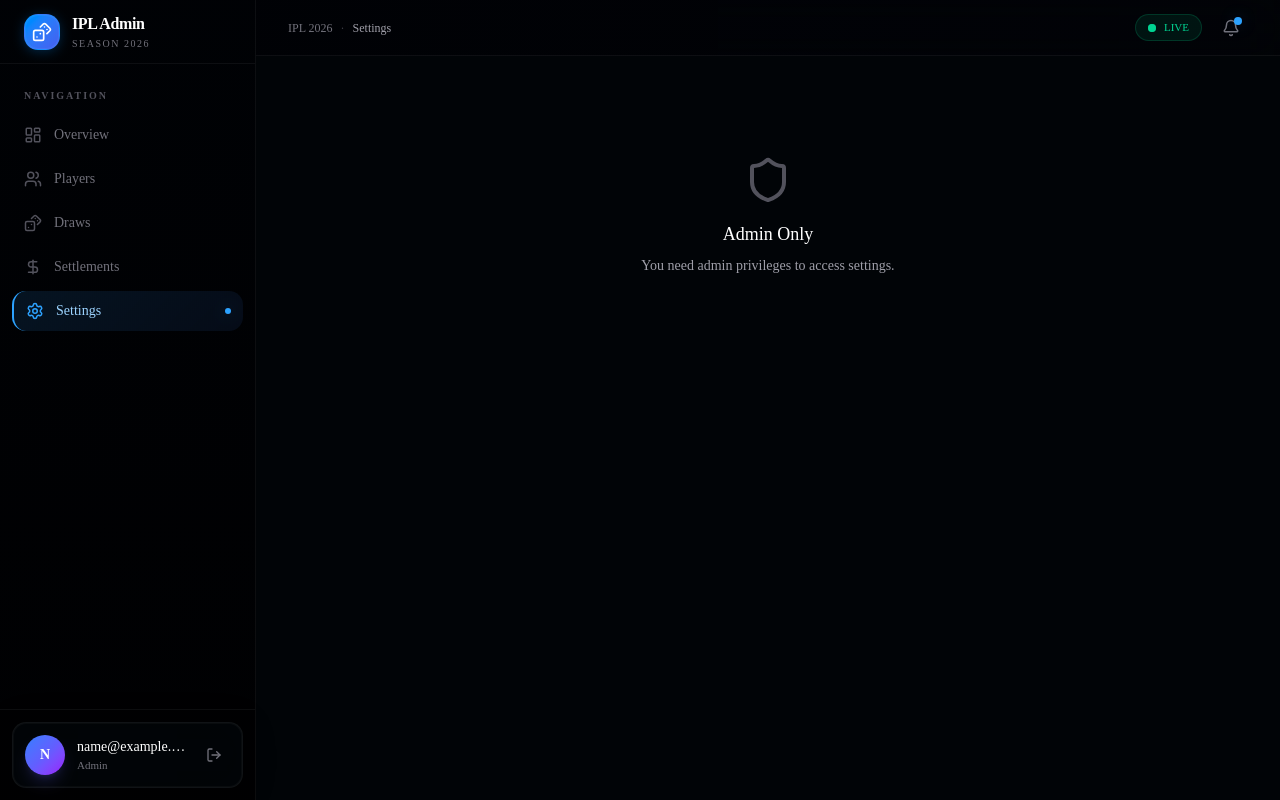
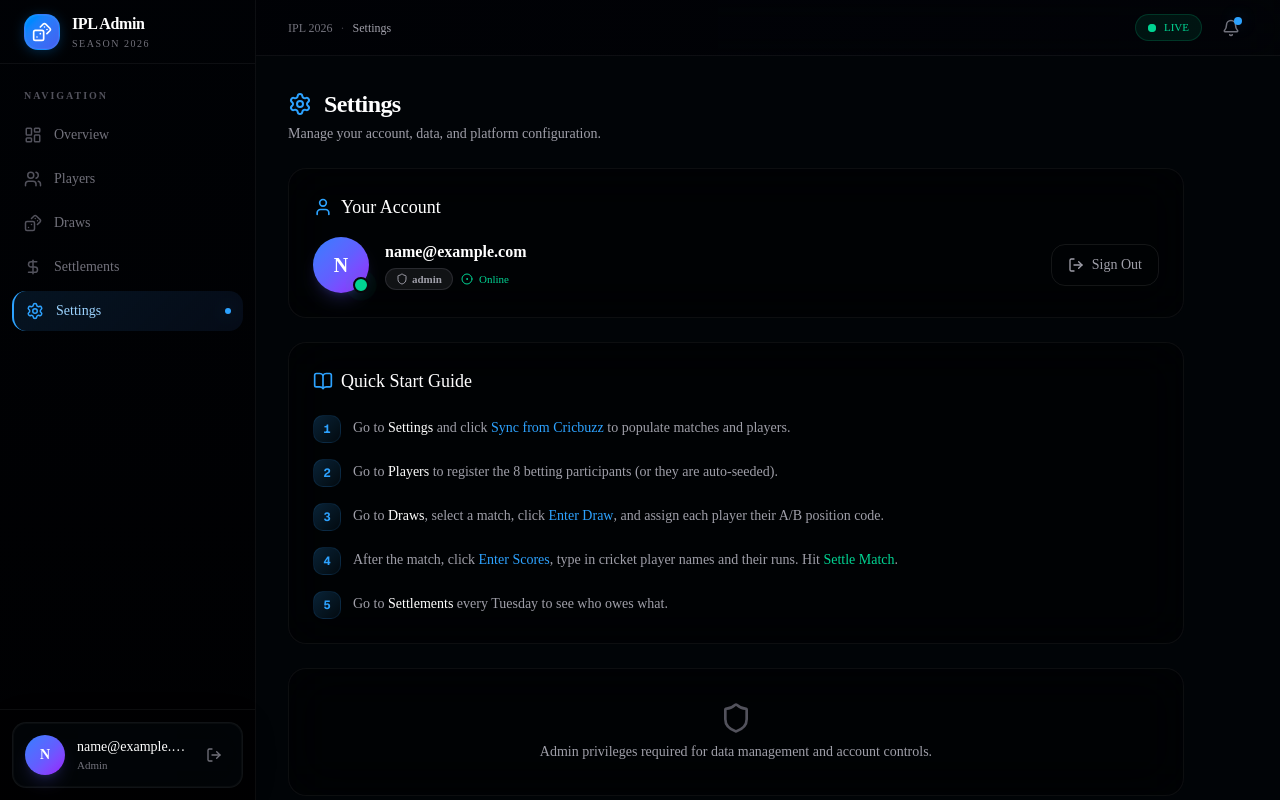
Before and after one commit to tnsmokedist/ipl-score, a Next.js app in the folder frontend/: page /dashboard/settings in a window 1280 px wide. Built offline with nearby package versions, Linux system fonts and the light colour scheme; sample sign-in values are in the browser's storage.

Commit message:
feat: logout to homepage, user account in settings, move quick guide to settings

```diff
--- a/frontend/src/app/dashboard/page.tsx
+++ b/frontend/src/app/dashboard/page.tsx
@@ -83,27 +83,6 @@
           </div>
         ))}
       </div>
-
-      {/* Quick Start Guide */}
-      <div className="rounded-2xl card-glass p-6">
-        <h2 className="text-lg font-semibold text-white mb-5">Quick Start Guide</h2>
-        <div className="space-y-4">
-          {[
-            { step: 1, text: <>Go to <span className="text-white font-medium">Settings</span> and click <span className="text-primary font-medium">Sync Mock Data</span> to populate matches and players.</> },
-            { step: 2, text: <>Go to <span className="text-white font-medium">Players</span> to register the 8 betting participants (or they are auto-seeded).</> },
-            { step: 3, text: <>Go to <span className="text-white font-medium">Draws</span>, select a match, click <span className="text-primary font-medium">Enter Draw</span>, and assign each player their A/B position code.</> },
-            { step: 4, text: <>After the match, click <span className="text-primary font-medium">Enter Scores</span>, type in cricket player names and their runs. Hit <span className="text-emerald-400 font-medium">Settle Match</span>.</> },
-            { step: 5, text: <>Go to <span className="text-white font-medium">Settlements</span> every Tuesday to see who owes what.</> },
-          ].map(({ step, text }) => (
-            <div key={step} className="flex items-start gap-3 text-sm">
-              <span className="flex h-7 w-7 shrink-0 items-center justify-center rounded-lg bg-gradient-to-br from-primary/20 to-primary/5 text-primary text-xs font-bold border border-primary/10 score-display">
-                {step}
-              </span>
-              <p className="text-zinc-400 leading-relaxed pt-0.5">{text}</p>
-            </div>
-          ))}
-        </div>
-      </div>
     </div>
   );
 }
--- a/frontend/src/app/dashboard/settings/page.tsx
+++ b/frontend/src/app/dashboard/settings/page.tsx
@@ -3,10 +3,13 @@
 import { useState, useEffect } from 'react';
 import { api } from '@/lib/api';
 import { useAuth } from '@/hooks/useAuth';
-import { Settings, Key, Database, Loader2, CheckCircle2, UserPlus, Shield, Eye, Trash2, RotateCcw } from 'lucide-react';
+import {
+  Settings, Key, Database, Loader2, CheckCircle2, UserPlus, Shield, Eye, Trash2, RotateCcw,
+  User, LogOut, BookOpen, CircleDot
+} from 'lucide-react';
 
 export default function SettingsPage() {
-  const { isAdmin } = useAuth();
+  const { user, isAdmin, logout } = useAuth();
   const [syncing, setSyncing] = useState(false);
   const [syncSuccess, setSyncSuccess] = useState(false);
 
@@ -67,23 +70,93 @@
     try { await api.delete(`/api/auth/accounts/${id}`); setDeleteId(null); fetchAccounts(); } catch (e) { console.error(e); }
   };
 
-  if (!isAdmin) {
-    return (
-      <div className="flex flex-col items-center justify-center h-64 text-center">
-        <Shield className="h-12 w-12 text-zinc-600 mb-4" />
-        <h2 className="text-lg font-medium text-white mb-2">Admin Only</h2>
-        <p className="text-sm text-zinc-400">You need admin privileges to access settings.</p>
-      </div>
-    );
-  }
-
   return (
     <div className="space-y-6 max-w-4xl">
       <div>
         <h1 className="flex items-center text-2xl font-bold tracking-tight text-white mb-1"><Settings className="mr-3 text-primary h-6 w-6" /> Settings</h1>
-        <p className="text-sm text-zinc-400">Manage data, accounts, and platform configuration.</p>
+        <p className="text-sm text-zinc-400">Manage your account, data, and platform configuration.</p>
       </div>
 
+      {/* ── Current User / Who's Online ── */}
+      <div className="rounded-2xl border border-white/5 bg-black/40 p-6 backdrop-blur-xl">
+        <h2 className="flex items-center text-lg font-medium text-white mb-4">
+          <User className="mr-2 h-5 w-5 text-primary" /> Your Account
+        </h2>
+        {user && (
+          <div className="flex flex-col sm:flex-row sm:items-center justify-between gap-4">
+            <div className="flex items-center gap-4">
+              <div className="relative">
+                <div className="flex h-14 w-14 items-center justify-center rounded-full bg-gradient-to-br from-blue-500 via-indigo-500 to-purple-600 font-bold text-white text-xl shadow-lg shadow-indigo-500/20">
+                  {user.email.charAt(0).toUpperCase()}
+                </div>
+                {/* Online indicator */}
+                <span className="absolute bottom-0 right-0 flex h-4 w-4">
+                  <span className="animate-ping absolute inline-flex h-full w-full rounded-full bg-emerald-400 opacity-60" />
+                  <span className="relative inline-flex rounded-full h-4 w-4 bg-emerald-400 border-2 border-zinc-950" />
+                </span>
+              </div>
+              <div>
+                <p className="text-base font-semibold text-white">{user.email}</p>
+                <div className="flex items-center gap-2 mt-1">
+                  <span className={`inline-flex items-center gap-1 rounded-full px-2.5 py-0.5 text-[11px] font-semibold border ${
+                    user.role === 'ADMIN'
+                      ? 'bg-primary/15 text-primary border-primary/25'
+                      : user.role === 'CO_ADMIN'
+                        ? 'bg-amber-500/15 text-amber-400 border-amber-500/25'
+                        : 'bg-zinc-500/15 text-zinc-400 border-zinc-500/25'
+                  }`}>
+                    <Shield className="h-3 w-3" />
+                    {user.role === 'CO_ADMIN' ? 'Co-Admin' : user.role}
+                  </span>
+                  <span className="flex items-center gap-1.5 text-[11px] text-emerald-400 font-medium">
+                    <CircleDot className="h-3 w-3" />
+                    Online
+                  </span>
+                </div>
+              </div>
+            </div>
+            <button
+              onClick={logout}
+              className="flex items-center gap-2 rounded-xl px-4 py-2.5 text-sm font-medium text-zinc-400 border border-white/8 hover:bg-rose-500/10 hover:text-rose-400 hover:border-rose-500/20 transition-all"
+            >
+              <LogOut className="h-4 w-4" />
+              Sign Out
+            </button>
+          </div>
+        )}
+      </div>
+
+      {/* ── Quick Start Guide (moved from Dashboard) ── */}
+      <div className="rounded-2xl border border-white/5 bg-black/40 p-6 backdrop-blur-xl">
+        <h2 className="flex items-center text-lg font-medium text-white mb-5">
+          <BookOpen className="mr-2 h-5 w-5 text-primary" /> Quick Start Guide
+        </h2>
+        <div className="space-y-4">
+          {[
+            { step: 1, text: <>Go to <span className="text-white font-medium">Settings</span> and click <span className="text-primary font-medium">Sync from Cricbuzz</span> to populate matches and players.</> },
+            { step: 2, text: <>Go to <span className="text-white font-medium">Players</span> to register the 8 betting participants (or they are auto-seeded).</> },
+            { step: 3, text: <>Go to <span className="text-white font-medium">Draws</span>, select a match, click <span className="text-primary font-medium">Enter Draw</span>, and assign each player their A/B position code.</> },
+            { step: 4, text: <>After the match, click <span className="text-primary font-medium">Enter Scores</span>, type in cricket player names and their runs. Hit <span className="text-emerald-400 font-medium">Settle Match</span>.</> },
+            { step: 5, text: <>Go to <span className="text-white font-medium">Settlements</span> every Tuesday to see who owes what.</> },
+          ].map(({ step, text }) => (
+            <div key={step} className="flex items-start gap-3 text-sm">
+              <span className="flex h-7 w-7 shrink-0 items-center justify-center rounded-lg bg-gradient-to-br from-primary/20 to-primary/5 text-primary text-xs font-bold border border-primary/10 score-display">
+                {step}
+              </span>
+              <p className="text-zinc-400 leading-relaxed pt-0.5">{text}</p>
+            </div>
+          ))}
+        </div>
+      </div>
+
+      {/* ── Admin-only sections below ── */}
+      {!isAdmin ? (
+        <div className="flex flex-col items-center justify-center h-32 text-center rounded-2xl border border-white/5 bg-black/40 backdrop-blur-xl">
+          <Shield className="h-8 w-8 text-zinc-600 mb-2" />
+          <p className="text-sm text-zinc-400">Admin privileges required for data management and account controls.</p>
+        </div>
+      ) : (
+        <>
           {/* Sync from Cricbuzz */}
           <div className="rounded-2xl border border-white/5 bg-black/40 p-6 backdrop-blur-xl">
             <h2 className="flex items-center text-lg font-medium text-white mb-4"><Database className="mr-2 h-5 w-5 text-primary" /> Cricbuzz Sync</h2>
@@ -153,6 +226,8 @@
               ))}
             </div>
           </div>
+        </>
+      )}
 
       {/* Reset Password Modal */}
       {resetId && (
--- a/frontend/src/hooks/useAuth.tsx
+++ b/frontend/src/hooks/useAuth.tsx
@@ -53,7 +53,7 @@
     localStorage.removeItem('token');
     localStorage.removeItem('user');
     setUser(null);
-    router.push('/login');
+    router.push('/');
   };
 
   const isAdmin = user?.role === 'ADMIN' || user?.role === 'CO_ADMIN';
```
Lines whose indentation alone changed are shown as unchanged.
